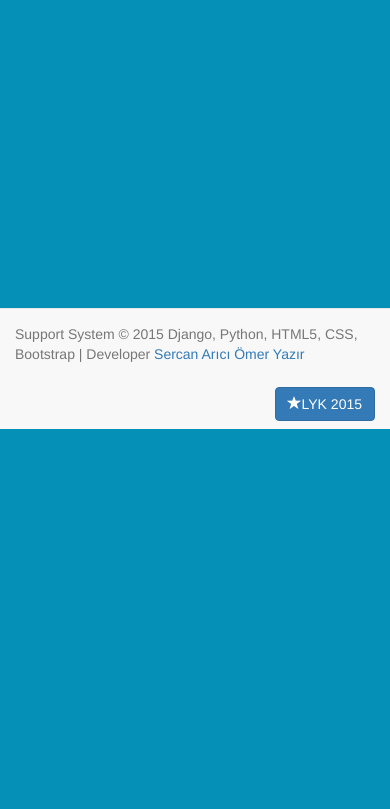
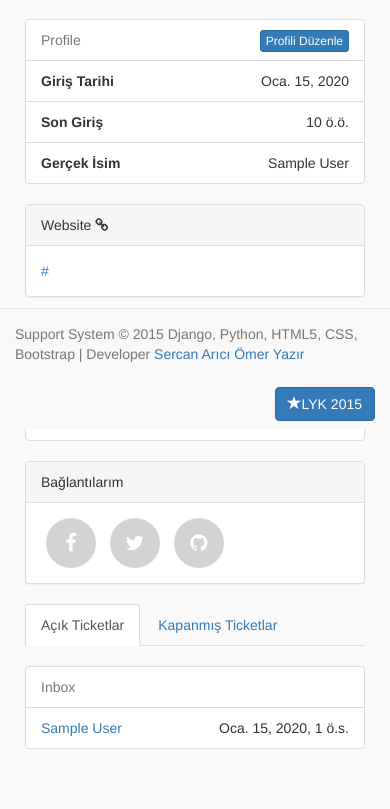
Before and after one commit to omeryzr/helpdesk, a Django app: page /tickets/ in a window 390 px wide. Shown: the part 415-1224 px from the top of the page. Before the commit the page ends 844 px from the top, so only its background shows below. Run offline with Django 3.2, Linux system fonts and the light colour scheme; a user stored in the database is signed in; tables that the repository leaves empty hold one stand-in row (values such as "Sample post"); some libraries are stand-ins or nearby versions.

Commit message:
header, profile sections updated. tickets section added

```diff
--- a/member/models.py
+++ b/member/models.py
@@ -46,3 +46,7 @@ class TicketCategory(models.Model):
 
     def __str__(self):
         return self.name
+
+    class Meta:
+        verbose_name = 'Ticket Category'
+        verbose_name_plural = 'Ticket Categories'
--- a/member/templates/header.html
+++ b/member/templates/header.html
@@ -39,9 +39,9 @@
                     <ul class="nav navbar-nav">
                         <li class="#"><a href="/">Home Page</a>
                         </li>
-                        <li><a href="/profil"><i class="glyphicon glyphicon-cog"></i> My Profil</a>
+                        <li><a href="/profil"><i class="glyphicon glyphicon-cog"></i> My Profile</a>
                         </li>
-                        <li><a href="/tickets"><i class="glyphicon glyphicon-folder-plus"></i>My Ticket</a>
+                        <li><a href="/tickets"><i class="glyphicon glyphicon-folder-plus"></i>My Tickets</a>
                         </li>
 
 
--- a/member/templates/tickets.html
+++ b/member/templates/tickets.html
@@ -1,10 +1,124 @@
 {% include "header.html" %}
+
 {% if request.user.is_authenticated %}
-    <center><h1>Welcome Ticket Page</h1></center>
+    <hr>
+    <div class="container">
+    <div class="yeni-ticket-button">
+        <a href="/new-ticket">
+            <button type="button" class="btn btn-primary btn-md">Yeni Ticket Aç</button>
+        </a>
+    </div>
+    <div class="row">
+        <div class="col-sm-2"><a href="#" class="profile-image">
+            <img title="profile image" class="img-circle img-responsive" src="http://www.gravatar.com/avatar/28fd20ccec6865e2d5f0e1f4446eb7bf?s=100"></a>
+        </div>
+    </div>
+    <div class="row">
+    <div class="col-sm-3"><!--left col-->
 
-    {{ request.user.username }}
+        <ul class="list-group">
+
+            <li class="list-group-item text-muted">Profile
+                <div class="edit-profile-button">
+                    <a href="/editprofil">
+                        <button type="button" class="btn btn-primary btn-xs">Profili Düzenle</button>
+                    </a>
+                </div>
+            </li>
+
+
+            <li class="list-group-item text-right"><span class="pull-left"><strong>Giriş Tarihi</strong></span>
+                {{ request.user.last_login.date }}
+            </li>
+            <li class="list-group-item text-right"><span class="pull-left"><strong>Son Giriş</strong></span>
+                {{ request.user.last_login.time }}
+            </li>
+            <li class="list-group-item text-right"><span class="pull-left"><strong>Gerçek İsim</strong></span>
+                {{ request.user.first_name }} {{ request.user.last_name }}
+            </li>
+
+        </ul>
+
+        <div class="panel panel-default">
+            <div class="panel-heading">Website <i class="fa fa-link fa-1x"></i></div>
+            <div class="panel-body"><a href="{{ user_details.url }}">{{ user_details.url }}</a></div>
+        </div>
+
+
+        <ul class="list-group">
+            <li class="list-group-item text-muted">Aktivite Durumu <i class="fa fa-dashboard fa-1x"></i></li>
+            <li class="list-group-item text-right"><span class="pull-left"><strong>Cevapladığım
+                Ticketlar</strong></span>
+                125
+            </li>
+            <li class="list-group-item text-right"><span class="pull-left"><strong>Kapanan Ticketlar</strong></span> 37
+            </li>
+
+        </ul>
+
+        <div class="panel panel-default">
+            <div class="panel-heading">Bağlantılarım</div>
+            <div class="panel-body">
+                <ul class="social-network social-circle">
+                    <li><a target="_blank" href="{{ user_details.facebook }}" class="icoFacebook" title="Facebook"><i
+                            class="fa fa-facebook"></i></a></li>
+                    <li><a target="_blank" href="{{ user_details.twitter }}" class="icoTwitter" title="Twitter"><i
+                            class="fa fa-twitter"></i></a></li>
+                    <li><a target="_blank" href="{{ user_details.github }}" class="icoGithub" title="Github"><i
+                            class="fa fa-github"></i></a></li>
+                </ul>
+            </div>
+        </div>
+
+    </div>
+    <!--/col-3-->
+    <div class="col-sm-9">
+
+    <ul class="nav nav-tabs" id="myTab">
+        <li class="active"><a href="#acik-ticket" data-toggle="tab">Açık Ticketlar</a></li>
+        <li><a href="#kapanmis-ticket" data-toggle="tab">Kapanmış Ticketlar</a></li>
+    </ul>
+
+    <div class="tab-content">
+    <!--/tab-pane-->
+    <div class="tab-pane active" id="acik-ticket">
+
+        <h2></h2>
+
+        <ul class="list-group">
+            <li class="list-group-item text-muted">Inbox</li>
+
+            {% for ticket in open_tickets %}
+                <li class="list-group-item text-right">
+                    <a href="#" class="pull-left">{{ ticket.title }}</a> {{ ticket.create_date }}
+                </li>
+            {% endfor %}
+
+        </ul>
+
+    </div>
+    <!--/tab-pane
+    <!--/tab-pane-->
+    <div class="tab-pane" id="kapanmis-ticket">
+
+        <h2></h2>
+
+        <ul class="list-group">
+            <li class="list-group-item text-muted">Inbox</li>
+            {% for ticket in closed_tickets %}
+                <li class="list-group-item text-right">
+                    <a href="#" class="pull-left">{{ ticket.title }}</a> {{ ticket.create_date }}
+                </li>
+            {% endfor %}
+        </ul>
+
+    </div>
+    <!--/tab-pane-->
+    <!--/tab-pane-->
+    <!--/row-->
+
+
 {% else %}
-
     <center><h1>Lütfen Giriş Yapın</h1></center>
 {% endif %}
 
--- a/member/views.py
+++ b/member/views.py
@@ -23,7 +23,11 @@ def hata(request):
 
 
 def tickets(request):
-    return render_to_response('tickets.html', context_instance=RequestContext(request))
+    user_details = UserDetails.objects.filter(user=request.user)[0]
+    open_tickets = Ticket.objects.filter(user=request.user).filter(is_open=True)
+    closed_tickets = Ticket.objects.filter(user=request.user).filter(is_open=False)
+
+    return render(request, "tickets.html", locals())
 
 
 def profil(request):
@@ -41,7 +45,7 @@ def register(request):
             password = request.POST.get('password')
             email = request.POST.get('email')
             django_user = User.objects.create_user(username, email, password)
-            user_detail = Member()
+            user_detail = UserDetails()
             user_detail.user = django_user
             user_detail.save()
             return HttpResponseRedirect('/login')
```
Also changed, not shown: member/templates/profil.html (+4 -4 lines).
